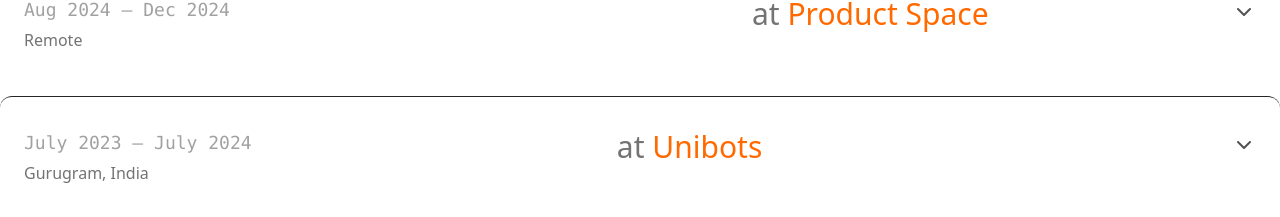
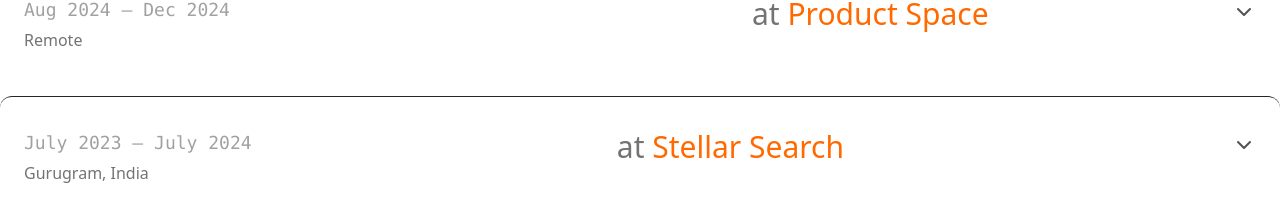
Before and after one commit to chetanya1998/Portfolio, a React (Vite) app: page / in a window 1280 px wide. Shown: the part 1717-1934 px from the top of the page. Built offline with nearby package versions, Linux system fonts and the light colour scheme.

Commit message:
Fix: Correct Research Associate company to Stellar Search (Retry)

```diff
--- a/src/Portfolio.jsx
+++ b/src/Portfolio.jsx
@@ -79,7 +79,7 @@
         tags: ["User Research", "Usability Testing", "Product Strategy"]
     },
     {
-        company: "Unibots",
+        company: "Stellar Search",
         role: "Research Associate",
         period: "July 2023 — July 2024",
         type: "Gurugram, India",
```
